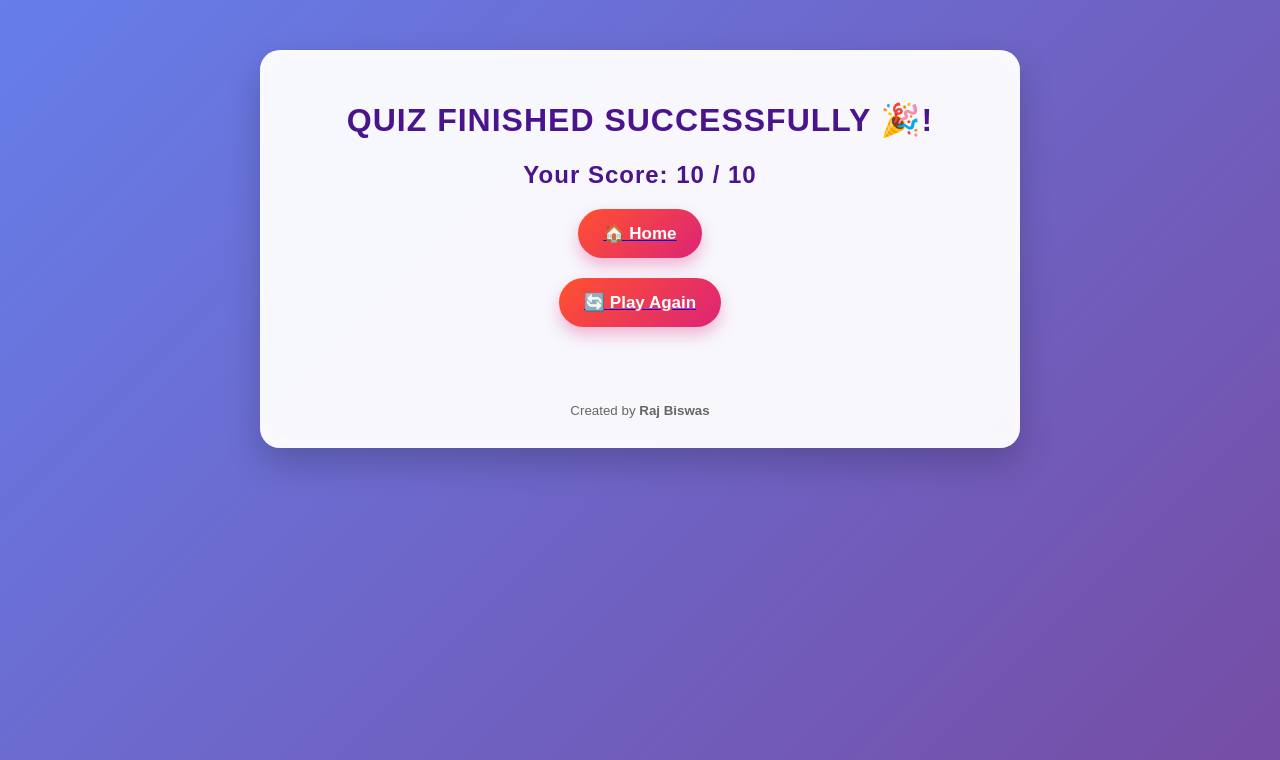
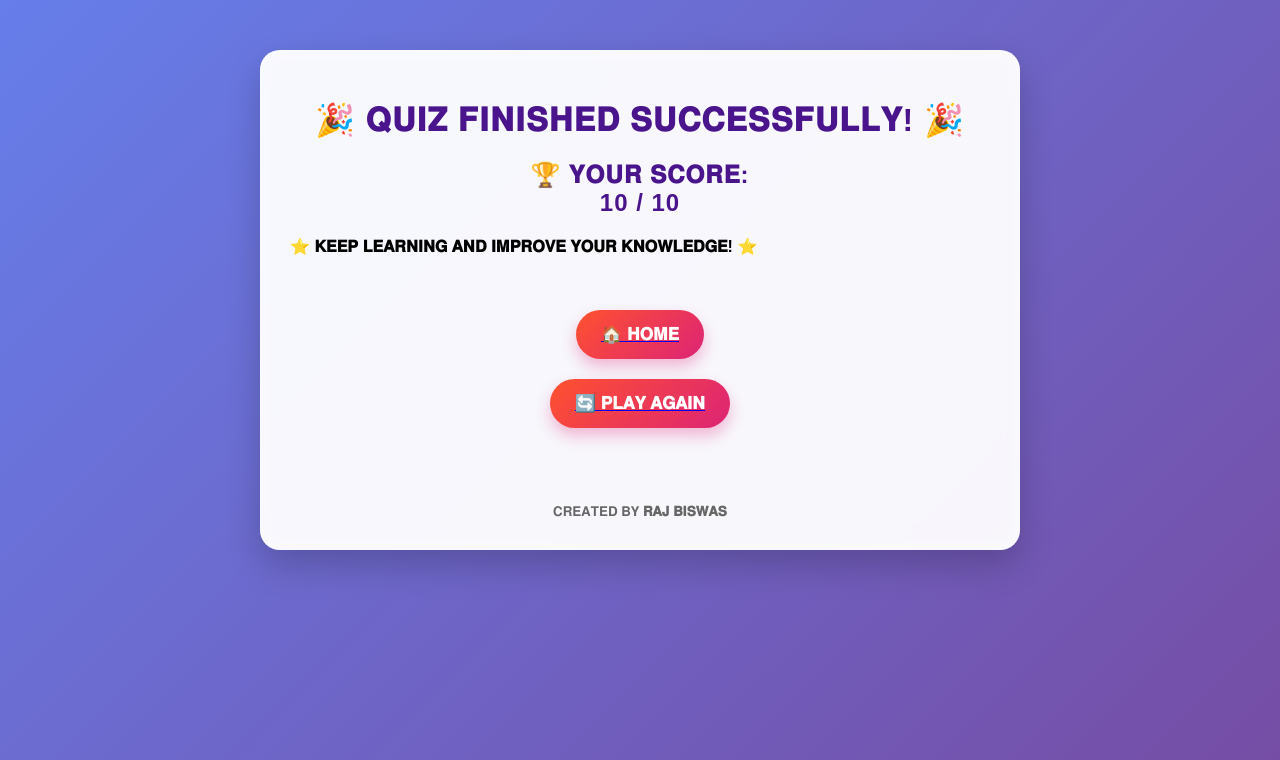
Before and after one commit to rajbis1105-jpg/gk-challenge, a Flask app: template templates/result.html in a window 1280 px wide. Shown: the top 760 px of the page. Run offline with Flask 3, Linux system fonts and the light colour scheme; the template is opened without the code that fills it: most values are stand-ins (such as "Sample title", 1, 10 or a date in 2020).

Commit message:
Update result.html

```diff
--- a/templates/result.html
+++ b/templates/result.html
@@ -1,28 +1,73 @@
 <!DOCTYPE html>
-<html>
+<html lang="en">
+
 <head>
-    <title>Quiz Result</title>
+
+    <meta charset="UTF-8">
+    <meta name="viewport" content="width=device-width, initial-scale=1.0">
+
+    <title>𝐐𝐔𝐈𝐙 𝐑𝐄𝐒𝐔𝐋𝐓</title>
+
     <link rel="stylesheet" href="/static/style.css">
+
 </head>
+
+
 <body>
 
+
 <div class="container">
-    <h1>QUIZ FINISHED SUCCESSFULLY 🎉!</h1>
 
-    <h2>Your Score: {{ score }} / 10</h2>
+
+    <h1>
+        🎉 <b>𝐐𝐔𝐈𝐙 𝐅𝐈𝐍𝐈𝐒𝐇𝐄𝐃 𝐒𝐔𝐂𝐂𝐄𝐒𝐒𝐅𝐔𝐋𝐋𝐘!</b> 🎉
+    </h1>
+
+
+    <div class="result-box">
+
+        <h2>
+            🏆 <b>𝐘𝐎𝐔𝐑 𝐒𝐂𝐎𝐑𝐄:</b>
+            <br>
+            {{ score }} / 10
+        </h2>
+
+        <p>
+            ⭐ <b>𝐊𝐄𝐄𝐏 𝐋𝐄𝐀𝐑𝐍𝐈𝐍𝐆 𝐀𝐍𝐃 𝐈𝐌𝐏𝐑𝐎𝐕𝐄 𝐘𝐎𝐔𝐑 𝐊𝐍𝐎𝐖𝐋𝐄𝐃𝐆𝐄!</b> ⭐
+        </p>
+
+    </div>
+
+
+    <br>
+
 
     <a href="/">
-        <button>🏠 Home</button>
+        <button>
+            🏠 <b>𝐇𝐎𝐌𝐄</b>
+        </button>
     </a>
 
+
     <a href="/quiz">
-        <button>🔄 Play Again</button>
+        <button>
+            🔄 <b>𝐏𝐋𝐀𝐘 𝐀𝐆𝐀𝐈𝐍</b>
+        </button>
     </a>
+
 
     <br><br>
 
-    <small>Created by <strong>Raj Biswas</strong></small>
+
+    <small>
+        𝐂𝐑𝐄𝐀𝐓𝐄𝐃 𝐁𝐘
+        <strong>𝐑𝐀𝐉 𝐁𝐈𝐒𝐖𝐀𝐒</strong>
+    </small>
+
+
 </div>
 
+
 </body>
+
 </html>
```
